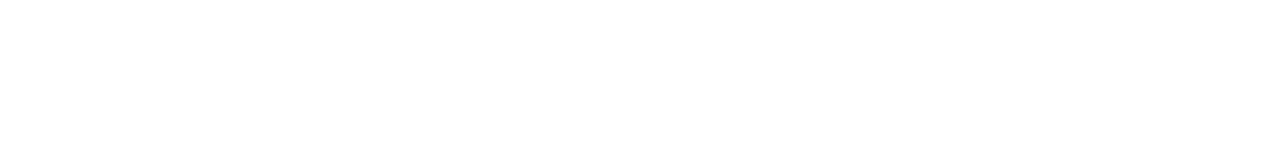
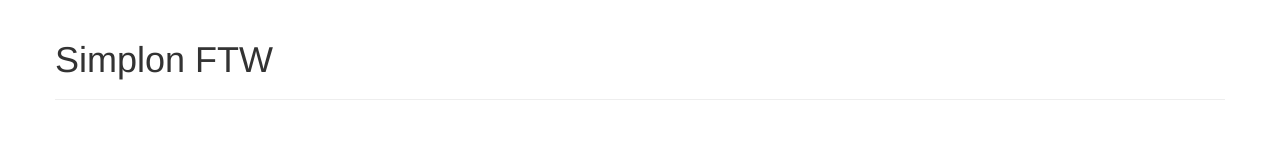
Before and after one commit to YoanDieu/example, a plain HTML site: page index.html in a window 1280 px wide. Drawn offline with Linux system fonts and the light colour scheme.

Commit message:
add h1 header

```diff
--- a/index.html
+++ b/index.html
@@ -10,7 +10,8 @@
 	<body>
 		<div class="container">
 			<div class="row">
-				<header>
+				<header class="page-header">
+					<h1>Simplon FTW</h1>
 				</header>
 			</div>
 		</div>
```
